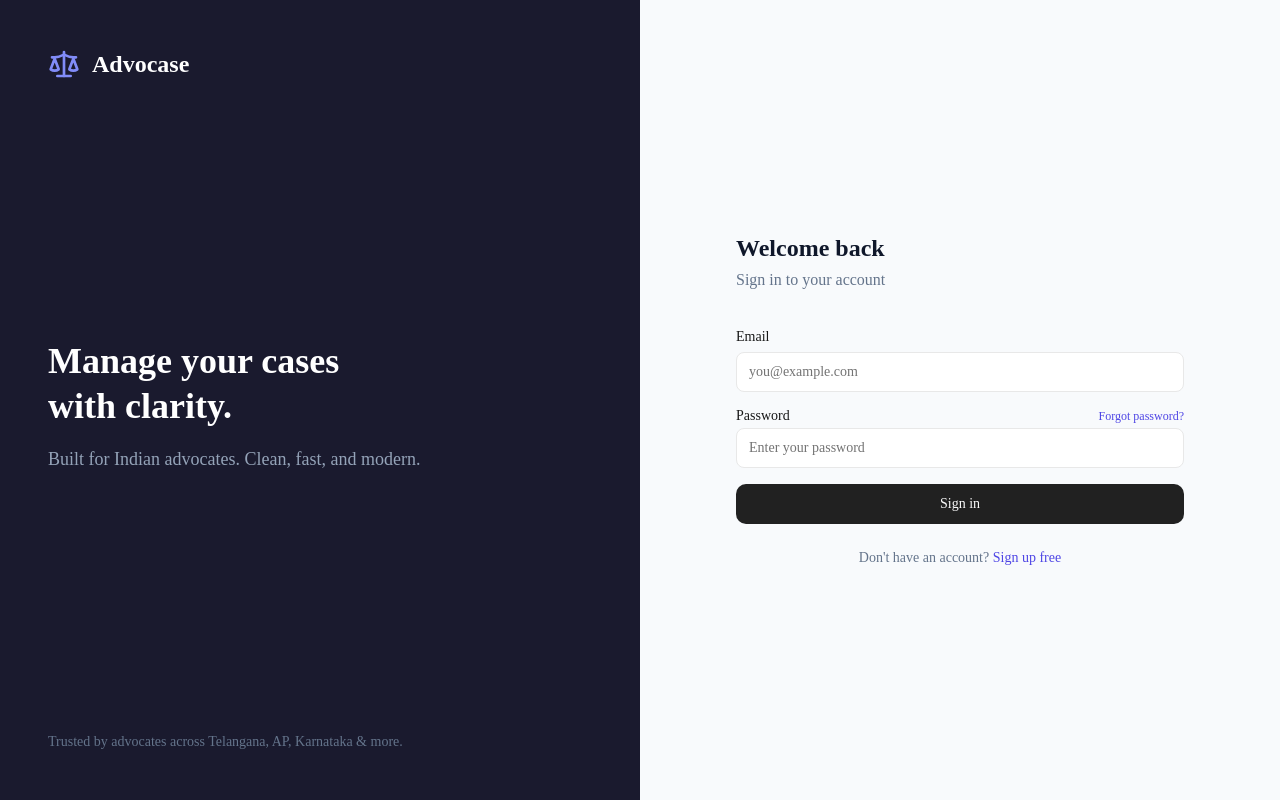
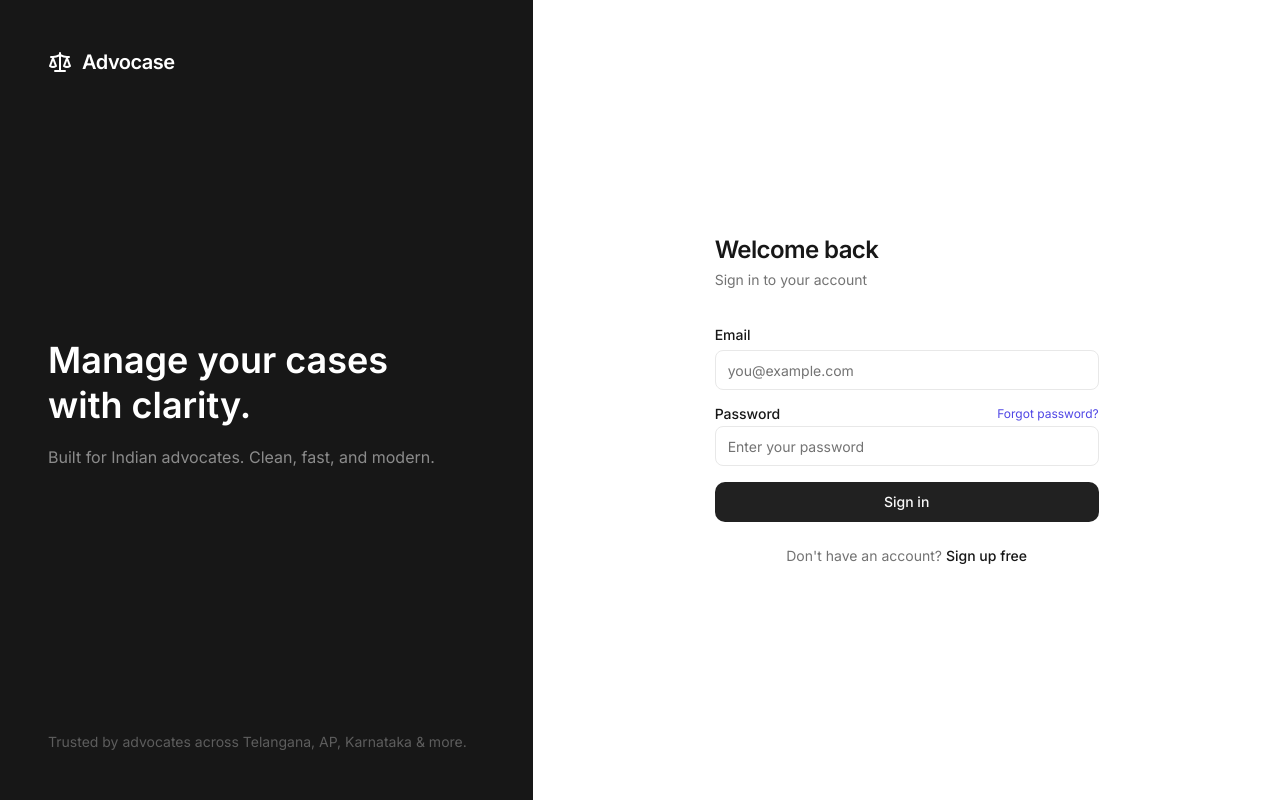
Before and after one commit to ram63059/advocase, a Next.js app: page /login in a window 1280 px wide. Built offline with nearby package versions, Linux system fonts and the light colour scheme.

Commit message:
update auth pages and layouts for new theme

```diff
--- a/app/(auth)/forgot-password/page.tsx
+++ b/app/(auth)/forgot-password/page.tsx
@@ -31,16 +31,16 @@ export default function ForgotPasswordPage() {
   if (sent) {
     return (
       <div className="text-center">
-        <div className="w-16 h-16 bg-green-100 rounded-full flex items-center justify-center mx-auto mb-4">
-          <svg className="w-8 h-8 text-green-600" fill="none" viewBox="0 0 24 24" stroke="currentColor">
+        <div className="w-16 h-16 bg-secondary rounded-full flex items-center justify-center mx-auto mb-4">
+          <svg className="w-8 h-8 text-foreground" fill="none" viewBox="0 0 24 24" stroke="currentColor">
             <path strokeLinecap="round" strokeLinejoin="round" strokeWidth={2} d="M5 13l4 4L19 7" />
           </svg>
         </div>
-        <h2 className="text-xl font-semibold text-slate-900">Check your email</h2>
-        <p className="text-slate-500 mt-2">
+        <h2 className="text-xl font-semibold text-foreground">Check your email</h2>
+        <p className="text-muted-foreground mt-2">
           If an account exists for {email}, we&apos;ve sent a password reset link.
         </p>
-        <Link href="/login" className="mt-6 inline-block text-indigo-600 hover:underline font-medium">
+        <Link href="/login" className="mt-6 inline-block text-foreground hover:underline font-medium">
           Back to sign in
         </Link>
       </div>
@@ -49,8 +49,8 @@ export default function ForgotPasswordPage() {
 
   return (
     <div>
-      <h1 className="text-2xl font-semibold text-slate-900">Forgot password</h1>
-      <p className="text-slate-500 mt-1">Enter your email to receive a reset link</p>
+      <h1 className="text-2xl font-semibold text-foreground">Forgot password</h1>
+      <p className="text-muted-foreground mt-1">Enter your email to receive a reset link</p>
       <form onSubmit={handleSubmit} className="mt-8 space-y-4">
         <div className="space-y-1">
           <Label htmlFor="email">Email</Label>
@@ -67,8 +67,8 @@ export default function ForgotPasswordPage() {
           {loading ? 'Sending...' : 'Send reset link'}
         </Button>
       </form>
-      <p className="text-center text-sm text-slate-500 mt-6">
-        <Link href="/login" className="text-indigo-600 hover:underline">
+      <p className="text-center text-sm text-muted-foreground mt-6">
+        <Link href="/login" className="text-foreground hover:underline">
           Back to sign in
         </Link>
       </p>
--- a/app/(auth)/layout.tsx
+++ b/app/(auth)/layout.tsx
@@ -3,32 +3,32 @@ import { Scale } from 'lucide-react'
 export default function AuthLayout({ children }: { children: React.ReactNode }) {
   return (
     <div className="min-h-screen flex">
-      {/* Left panel - brand (hidden on mobile) */}
-      <div className="hidden lg:flex lg:w-1/2 bg-[#1A1A2E] flex-col justify-between p-12">
-        <div className="flex items-center gap-3">
-          <Scale className="text-indigo-400" size={32} />
-          <span className="text-white text-2xl font-semibold">Advocase</span>
+      {/* Left panel — brand */}
+      <div className="hidden lg:flex lg:w-5/12 bg-foreground flex-col justify-between p-12">
+        <div className="flex items-center gap-2.5">
+          <Scale className="text-background" size={24} />
+          <span className="text-background text-xl font-semibold tracking-tight">Advocase</span>
         </div>
         <div>
-          <h2 className="text-white text-4xl font-semibold leading-tight">
+          <h2 className="text-background text-4xl font-semibold leading-tight">
             Manage your cases<br />with clarity.
           </h2>
-          <p className="text-slate-400 mt-4 text-lg">
+          <p className="text-background/50 mt-4 text-base leading-relaxed">
             Built for Indian advocates. Clean, fast, and modern.
           </p>
         </div>
-        <p className="text-slate-500 text-sm">
-          Trusted by advocates across Telangana, AP, Karnataka &amp; more.
+        <p className="text-background/30 text-sm">
+          Trusted by advocates across Telangana, AP, Karnataka & more.
         </p>
       </div>
 
-      {/* Right panel - form */}
-      <div className="flex-1 flex items-center justify-center p-6 bg-slate-50">
-        <div className="w-full max-w-md">
+      {/* Right panel — form */}
+      <div className="flex-1 flex items-center justify-center p-6 bg-background">
+        <div className="w-full max-w-sm">
           {/* Mobile logo */}
           <div className="lg:hidden flex items-center gap-2 mb-8">
-            <Scale className="text-indigo-600" size={28} />
-            <span className="text-slate-900 text-xl font-semibold">Advocase</span>
+            <Scale className="text-foreground" size={22} />
+            <span className="text-foreground text-lg font-semibold tracking-tight">Advocase</span>
           </div>
           {children}
         </div>
--- a/app/(auth)/login/page.tsx
+++ b/app/(auth)/login/page.tsx
@@ -4,12 +4,12 @@ import Link from 'next/link'
 export default function LoginPage() {
   return (
     <div>
-      <h1 className="text-2xl font-semibold text-slate-900">Welcome back</h1>
-      <p className="text-slate-500 mt-1">Sign in to your account</p>
+      <h1 className="text-2xl font-semibold text-foreground tracking-tight">Welcome back</h1>
+      <p className="text-muted-foreground mt-1 text-sm">Sign in to your account</p>
       <LoginForm />
-      <p className="text-center text-sm text-slate-500 mt-6">
+      <p className="text-center text-sm text-muted-foreground mt-6">
         Don&apos;t have an account?{' '}
-        <Link href="/signup" className="text-indigo-600 font-medium hover:underline">
+        <Link href="/signup" className="text-foreground font-medium hover:underline">
           Sign up free
         </Link>
       </p>
--- a/app/(auth)/reset-password/page.tsx
+++ b/app/(auth)/reset-password/page.tsx
@@ -50,8 +50,8 @@ function ResetPasswordForm() {
   if (!token) {
     return (
       <div className="text-center">
-        <p className="text-red-600">Invalid reset link. Please request a new one.</p>
-        <Link href="/forgot-password" className="mt-4 inline-block text-indigo-600 hover:underline">
+        <p className="text-destructive">Invalid reset link. Please request a new one.</p>
+        <Link href="/forgot-password" className="mt-4 inline-block text-foreground hover:underline">
           Request new link
         </Link>
       </div>
@@ -60,8 +60,8 @@ function ResetPasswordForm() {
 
   return (
     <div>
-      <h1 className="text-2xl font-semibold text-slate-900">Reset password</h1>
-      <p className="text-slate-500 mt-1">Enter your new password below</p>
+      <h1 className="text-2xl font-semibold text-foreground">Reset password</h1>
+      <p className="text-muted-foreground mt-1">Enter your new password below</p>
       <form onSubmit={handleSubmit} className="mt-8 space-y-4">
         <div className="space-y-1">
           <Label htmlFor="password">New Password</Label>
--- a/app/(auth)/signup/page.tsx
+++ b/app/(auth)/signup/page.tsx
@@ -4,12 +4,12 @@ import Link from 'next/link'
 export default function SignupPage() {
   return (
     <div>
-      <h1 className="text-2xl font-semibold text-slate-900">Create your account</h1>
-      <p className="text-slate-500 mt-1">Free forever — no credit card needed</p>
+      <h1 className="text-2xl font-semibold text-foreground tracking-tight">Create your account</h1>
+      <p className="text-muted-foreground mt-1 text-sm">Free forever — no credit card needed</p>
       <SignupForm />
-      <p className="text-center text-sm text-slate-500 mt-6">
+      <p className="text-center text-sm text-muted-foreground mt-6">
         Already have an account?{' '}
-        <Link href="/login" className="text-indigo-600 font-medium hover:underline">
+        <Link href="/login" className="text-foreground font-medium hover:underline">
           Sign in
         </Link>
       </p>
--- a/app/layout.tsx
+++ b/app/layout.tsx
@@ -5,10 +5,16 @@ import { QueryProvider } from '@/components/providers/QueryProvider'
 import { ThemeProvider } from '@/components/providers/ThemeProvider'
 import { Toaster } from 'sonner'
 
-const inter = Inter({ subsets: ['latin'], variable: '--font-sans' })
+const inter = Inter({
+  subsets: ['latin'],
+  variable: '--font-inter',
+  display: 'swap',
+})
+
 const jetbrainsMono = JetBrains_Mono({
   subsets: ['latin'],
   variable: '--font-mono',
+  display: 'swap',
 })
 
 export const metadata: Metadata = {
```
